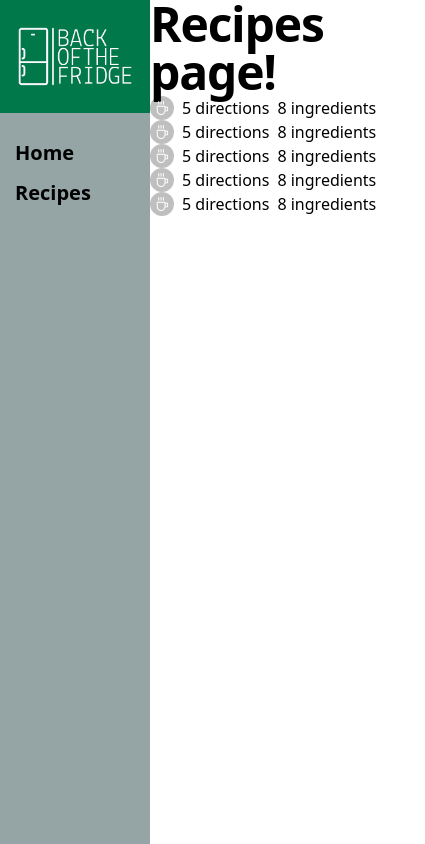
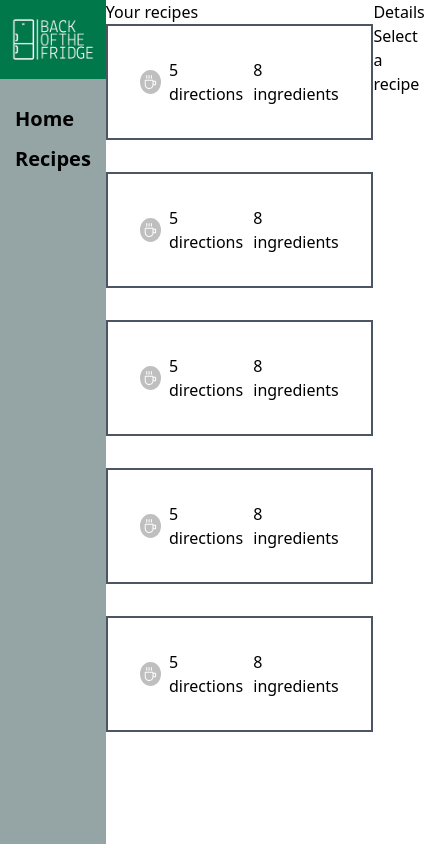
Before and after one commit to diegodofe/back-of-the-fridge, a Next.js app: page /recipes in a window 390 px wide. Shown: the whole page, 425 px wide, since content can reach past the window. Built offline with nearby package versions, Linux system fonts and the light colour scheme.

Commit message:
Add animation library

```diff
--- a/package.json
+++ b/package.json
@@ -10,6 +10,7 @@
   },
   "dependencies": {
     "@ant-design/icons": "^5.0.1",
+    "@formkit/auto-animate": "^1.0.0-beta.6",
     "antd": "^5.1.6",
     "next": "13.1.2",
     "react": "18.2.0",
--- a/src/components/RecipeList.tsx
+++ b/src/components/RecipeList.tsx
@@ -2,12 +2,13 @@ import { CoffeeOutlined } from "@ant-design/icons";
 import { Avatar, Skeleton } from "antd";
 import useRecipes from "../hooks/useRecipes";
 import type { Recipe } from "../types/recipe";
+import { useAutoAnimate } from "@formkit/auto-animate/react";
 
 const RecipeThumbnail = ({ recipe }: { recipe: Recipe }) => {
   const numIngredients = recipe.ingredients.length;
   const numDirections = recipe.directions.length;
   return (
-    <div className="flex items-center gap-2">
+    <div className="flex cursor-pointer items-center gap-2 border-2 border-gray-600 p-8 ">
       <Avatar size="small" icon={<CoffeeOutlined />} />
       <p>
         <span>{numDirections}</span> directions
@@ -19,8 +20,13 @@ const RecipeThumbnail = ({ recipe }: { recipe: Recipe }) => {
   );
 };
 
-export const RecipeList = () => {
+export const RecipeList = ({
+  onRecipeSelect,
+}: {
+  onRecipeSelect: (selectedRecipe: Recipe) => void;
+}) => {
   const { recipes, isLoading } = useRecipes();
+  const [ref] = useAutoAnimate<HTMLElement>();
 
   if (isLoading) {
     return (
@@ -37,9 +43,11 @@ export const RecipeList = () => {
   if (!recipes.length) return null;
 
   return (
-    <div>
+    <div ref={ref} className="flex flex-col gap-8">
       {recipes.map((recipe) => (
-        <RecipeThumbnail key={recipe.title} recipe={recipe} />
+        <div key={recipe.title} onClick={() => onRecipeSelect(recipe)}>
+          <RecipeThumbnail recipe={recipe} />
+        </div>
       ))}
     </div>
   );
--- a/src/components/RecipeThumbnail.tsx
+++ b/src/components/RecipeThumbnail.tsx
@@ -1,7 +1,10 @@
 import React from "react";
 import type { Recipe } from "../types/recipe";
 
-export const RecipeDetails = ({ recipe }: { recipe: Recipe }) => {
+export const RecipeDetails = ({ recipe }: { recipe: Recipe | undefined }) => {
+  if (!recipe) {
+    return <p>Select a recipe</p>;
+  }
   return (
     <div className="flex flex-col gap-8">
       <h4>{recipe.title}</h4>
--- a/src/pages/recipes/index.tsx
+++ b/src/pages/recipes/index.tsx
@@ -1,8 +1,15 @@
 import { type NextPage } from "next";
 import Head from "next/head";
+import { useState } from "react";
 import { RecipeList } from "../../components/RecipeList";
+import { RecipeDetails } from "../../components/RecipeThumbnail";
+import type { Recipe } from "../../types/recipe";
+import { useAutoAnimate } from "@formkit/auto-animate/react";
 
 const Recipes: NextPage = () => {
+  const [selectedRecipe, setSelectedRecipe] = useState<Recipe>();
+  const [ref] = useAutoAnimate<HTMLElement>();
+
   return (
     <>
       <Head>
@@ -10,12 +17,23 @@ const Recipes: NextPage = () => {
         <meta name="description" content="Make recipes with AI" />
         <link rel="icon" href="/favicon.ico" />
       </Head>
-      <main className="flex flex-col">
-        <h3 className="text-5xl font-extrabold tracking-tight sm:text-[5rem]">
-          Recipes page!
-        </h3>
+      <main className="flex">
+        <div className="flex flex-1 flex-col">
+          <h2>Your recipes</h2>
 
-        <RecipeList />
+          <RecipeList onRecipeSelect={setSelectedRecipe} />
+        </div>
+
+        <div className="flex-1">
+          <h2>Details</h2>
+
+          <div ref={ref}>
+            <RecipeDetails
+              key={selectedRecipe?.title}
+              recipe={selectedRecipe}
+            />
+          </div>
+        </div>
       </main>
     </>
   );
--- a/src/test/recipe.ts
+++ b/src/test/recipe.ts
@@ -22,7 +22,7 @@ export const fakeRecipes: Recipe[] = [
     ],
   },
   {
-    title: "Chicken Potato Surprise",
+    title: "Lasagna",
     ingredients: [
       "1 lb. boneless, skinless chicken breast, cut into bite-sized pieces",
       "1/2 lb. red potatoes",
@@ -42,7 +42,7 @@ export const fakeRecipes: Recipe[] = [
     ],
   },
   {
-    title: "Chicken Potato Surprise",
+    title: "Pizza",
     ingredients: [
       "1 lb. boneless, skinless chicken breast, cut into bite-sized pieces",
       "1/2 lb. red potatoes",
@@ -62,7 +62,7 @@ export const fakeRecipes: Recipe[] = [
     ],
   },
   {
-    title: "Chicken Potato Surprise",
+    title: "Pasta",
     ingredients: [
       "1 lb. boneless, skinless chicken breast, cut into bite-sized pieces",
       "1/2 lb. red potatoes",
@@ -82,7 +82,7 @@ export const fakeRecipes: Recipe[] = [
     ],
   },
   {
-    title: "Chicken Potato Surprise",
+    title: "Soup",
     ingredients: [
       "1 lb. boneless, skinless chicken breast, cut into bite-sized pieces",
       "1/2 lb. red potatoes",
```
Also changed, not shown: 1 other file (tests, documents, lock files or other folders).
